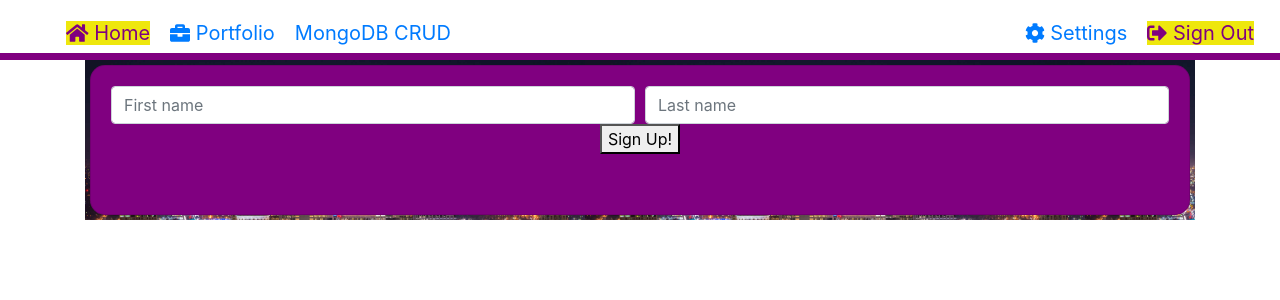
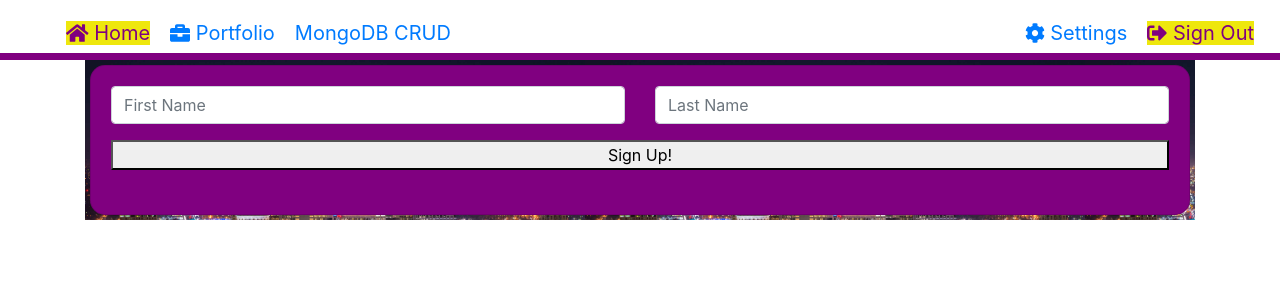
Before and after one commit to zoltan23/MERN, a React (Create React App) app in the folder Client/: page /signin in a window 1280 px wide. Both pictures are taken after a click on the button "Sign In". Shown: the top 300 px of the page. Built offline with nearby package versions, Linux system fonts and the light colour scheme; no server answers.

Commit message:
added validation to sign up form

```diff
--- /dev/null
+++ b/Client/src/components/UI/screens/ReusableInputField.js
@@ -0,0 +1,30 @@
+import React, { useState } from 'react'
+
+export default function ReusableInputField(props) {
+
+    const [input, setInput] = useState('')
+    const [isInputValid, setIsInputValid] = useState(null)
+
+    const getInput = (e) => {
+        if (e.target.value.length > 0) {
+            setInput(e.target.value)
+            props.onUpdateInput(input)
+            setIsInputValid(true)
+            console.log('input', input)
+        } else if (e.target.value.length == 0) {
+            setInput(e.target.value)
+            setIsInputValid(false)
+        }
+    }
+
+    const getValidString = (stateBool) => {
+        if (stateBool === null)
+            return "form-control"
+        return stateBool ? "form-control is-valid" : "form-control is-invalid"
+    }
+    return (
+        <div>
+            <input type="text" className={getValidString(isInputValid)} placeholder={props.placeholder} onChange={getInput} />
+        </div>
+    )
+}
--- a/Client/src/components/UI/screens/SignUp.js
+++ b/Client/src/components/UI/screens/SignUp.js
@@ -1,20 +1,19 @@
 import React, { useState } from 'react'
 import api from '../../../api/index'
 import './SignUp.css';
+import ReusableInputField from './ReusableInputField';
 
 export default function SignUp() {
 
     const [firstName, setFirstName] = useState('')
     const [lastName, setLastName] = useState('')
 
-    const getFirstName = (e) => {
-        console.log(e.target.value)
-        setFirstName(e.target.value)
+    const getFirstName = (input) => {
+        setFirstName(input)
     }
 
-    const getLastName = (e) => {
-        console.log(e.target.value)
-        setLastName(e.target.value)
+    const getLastName = (input) => {
+        setLastName(input)
     }
 
     const handleSignUp = async (e) => {
@@ -31,17 +30,15 @@ export default function SignUp() {
     return (
         <div className="card">
             <form className="card-body">
-                <div class="form-row">
-                    <div class="col">
-                        <input type="text" class="form-control" placeholder="First name" onChange={getFirstName} />
+                <div className="form-group row">
+                    <div className="col">
+                        <ReusableInputField placeholder="First Name" onUpdateInput={getFirstName} />
                     </div>
-                    <div class="col">
-                        <input type="text" class="form-control" placeholder="Last name" onChange={getLastName} />
+                    <div className="col">
+                        <ReusableInputField placeholder="Last Name" onUpdateInput={getLastName} />
                     </div>
                 </div>
-                <div>
-                    <button onClick={handleSignUp}>Sign Up!</button>
-                </div>
+                <button className="col-12" onClick={handleSignUp}>Sign Up!</button>
             </form>
         </div>
     )
```
